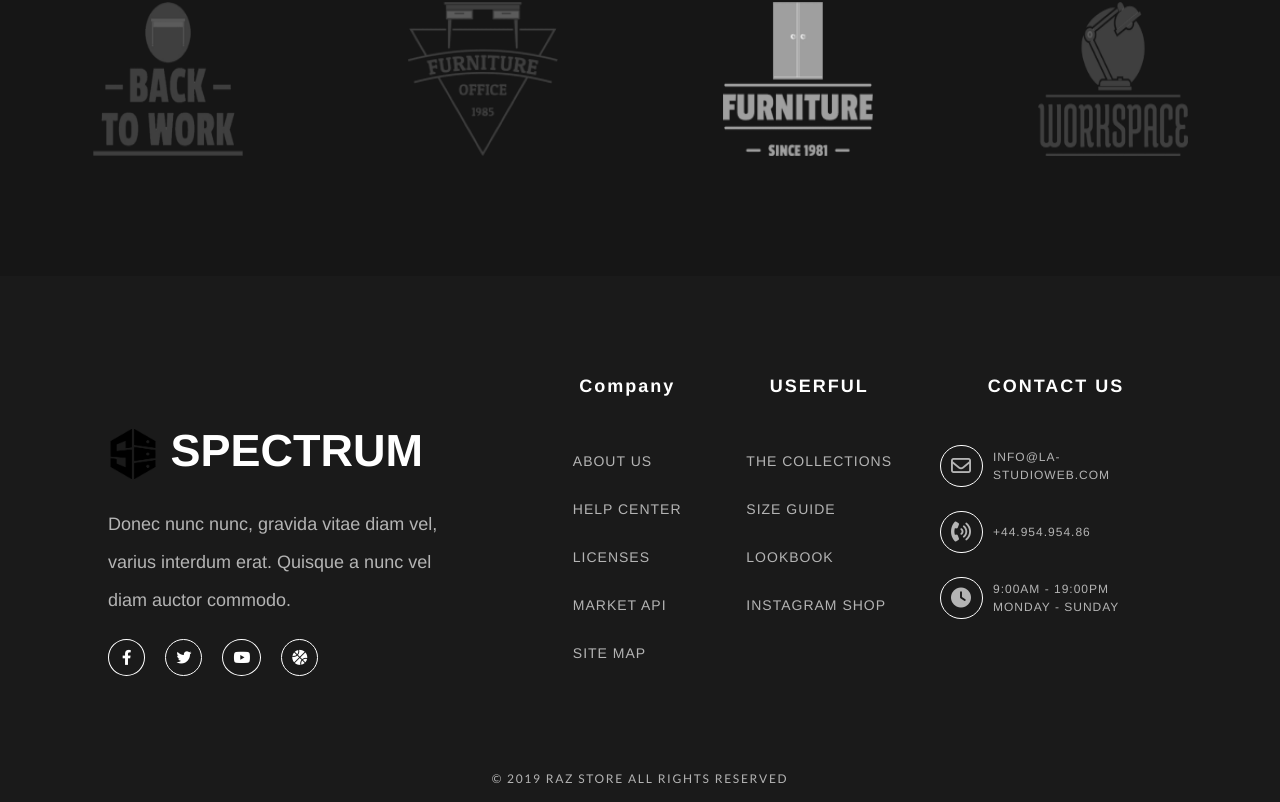
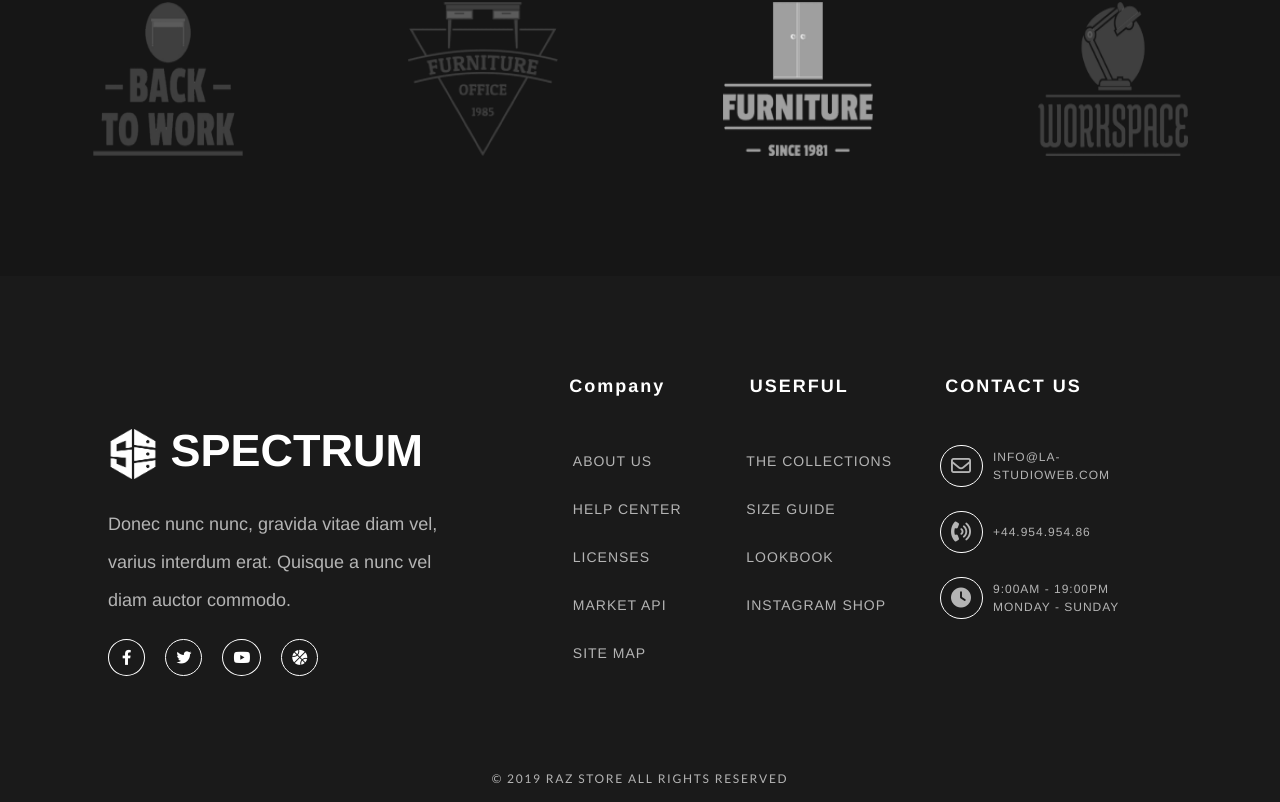
Before and after one commit to mindkeeper/spectrum-react, a React (Create React App) app: page / in a window 1280 px wide. Shown: the part 5199-6001 px from the top of the page. Built offline with nearby package versions, Linux system fonts and the light colour scheme.

Commit message:
change logo background

```diff
--- a/src/components/footer/Footer.js
+++ b/src/components/footer/Footer.js
@@ -5,7 +5,7 @@ import React from 'react'
 import css from "./Footer.module.css"
 
 // import image
-import logo from "../../asset/logo/logo-black.png";
+import logo from "../../asset/logo/logo-white.png";
 
 
 function Footer() {
--- a/src/components/footer/Footer.module.css
+++ b/src/components/footer/Footer.module.css
@@ -80,6 +80,8 @@
     letter-spacing: 2px;
     color: #FFFFFF;
     margin-bottom: 40px;
+    margin-right: 20px;
+
 }
 
 .content-company-desc {
@@ -105,6 +107,7 @@
     letter-spacing: 2px;
     color: #FFFFFF;
     margin-bottom: 40px;
+    margin-right: 40px;
 }
 
 .content-userful-desc {
@@ -130,6 +133,7 @@
     letter-spacing: 2px;
     color: #FFFFFF;
     margin-bottom: 40px;
+    margin-right: 85px;
 }
 
 .content-contact-desc {
```
